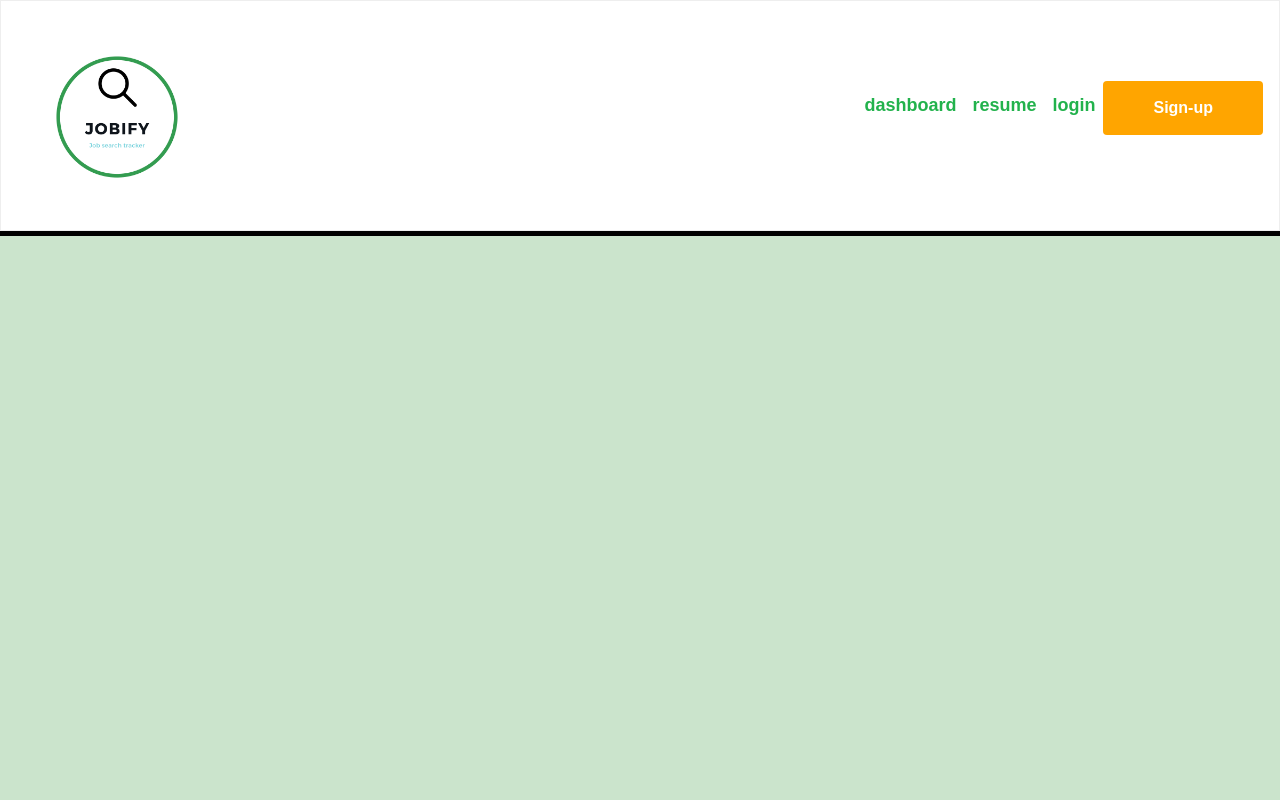
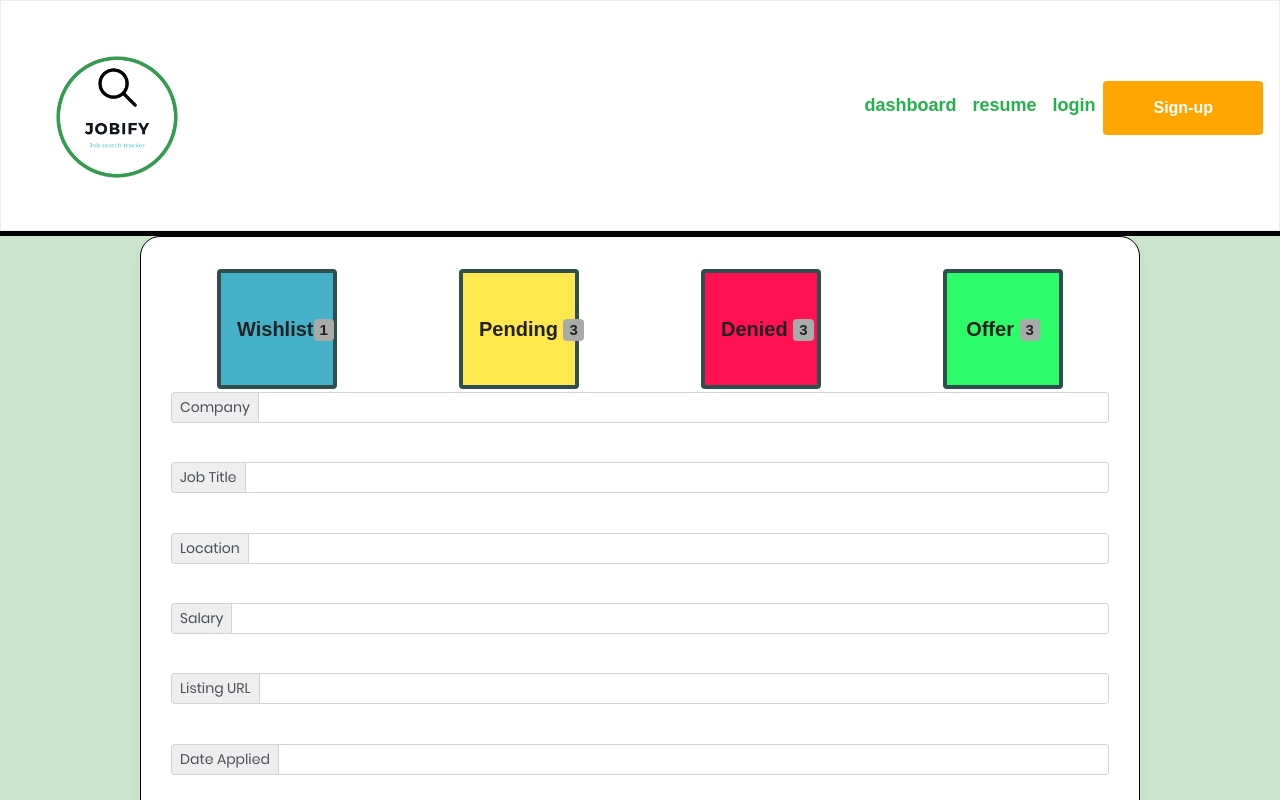
Before and after one commit to VHarris113/jobify, a React (Create React App) app in the folder client/: page /insert in a window 1280 px wide. Shown: the top 800 px of the page. Built offline with nearby package versions, Linux system fonts and the light colour scheme; a web font is replaced by a local one.

Commit message:
changes to insert

```diff
--- a/client/src/App.js
+++ b/client/src/App.js
@@ -10,6 +10,8 @@ import Upload from './pages/Upload.js';
 import Gallery from './pages/Gallery.js';
 import Tracker from './pages/tracker';
 import "../src/pages/style.css";
+import Insert from './pages/insert.js';
+
 //<Route exact path="/gallery" component={Gallery} />
 
 function App() {
@@ -23,6 +25,7 @@ function App() {
         <Route exact path="/login" component={Login} />
         <Route exact path="/signup" component={Signup} />
         <Route exact path="/resume" component={Resume} />
+        <Route exact path="/insert" component={Insert} />
      {/* //   <Route exact path="/upload" component={Upload} />
        // <Route exact path="/gallery" component={Gallery} /> */}
         {/* <Route component={NoMatch} /> */}
--- /dev/null
+++ b/client/src/pages/insert.js
@@ -0,0 +1,106 @@
+import React from "react";
+import { Link, useParams } from "react-router-dom";
+import { Col, Row, Container } from "../components/Grid";
+import Jumbotron from "../components/Jumbotron";
+import ReactDOM from 'react-dom';
+import { Form } from "react-bootstrap";
+import { InputGroup } from "react-bootstrap";
+import {FormControl} from "react-bootstrap";
+import {Button} from "react-bootstrap";
+import Navbar from "react-bootstrap/Navbar";
+import {Badge} from "react-bootstrap";
+
+function insert() {
+    return (
+      <Container>
+
+        <div className="row">
+      <div className="badge col md-1">
+                <button  id= "wishlist-insert" style={{ width: 120, height: 120 }} type="button" class="btn ">
+                Wishlist<span class="badge badge-secondary"> 1</span>
+                </button>
+            </div>
+            <div className="badge col md-1">
+                <button id= "pending-insert"   style={{ width: 120, height: 120 }} type="button" class="btn ">
+                  Pending <span class="badge badge-secondary"> 3</span>
+                </button>
+            </div>
+            <div  className="badge col md-1">
+                <button  id= "denied-insert"  style={{ width: 120, height:120 }} type="button" class="btn ">
+                  Denied <span class="badge badge-secondary"> 3</span>
+                </button>
+            </div>
+            <div className="badge col md-1">
+                <button  id= "offer-insert"   style={{ width: 120, height: 120 }} type="button" class="btn ">
+                  Offer <span class="badge badge-secondary"> 3</span>
+                </button>
+            </div>
+            </div>
+
+
+
+      <div>
+
+  <InputGroup size="sm" className="mb-3">
+    <InputGroup.Prepend>
+      <InputGroup.Text id="inputGroup-sizing-sm">Company</InputGroup.Text>
+    </InputGroup.Prepend>
+    <FormControl aria-label="Small" aria-describedby="inputGroup-sizing-sm" />
+  </InputGroup>
+  <br />
+  <InputGroup size="sm" className="mb-3">
+    <InputGroup.Prepend>
+      <InputGroup.Text id="inputGroup-sizing-sm">Job Title</InputGroup.Text>
+    </InputGroup.Prepend>
+    <FormControl aria-label="Small" aria-describedby="inputGroup-sizing-sm" />
+  </InputGroup>
+  <br />
+  <InputGroup size="sm" className="mb-3">
+    <InputGroup.Prepend>
+      <InputGroup.Text id="inputGroup-sizing-sm">Location</InputGroup.Text>
+    </InputGroup.Prepend>
+    <FormControl aria-label="Small" aria-describedby="inputGroup-sizing-sm" />
+  </InputGroup>
+  <br />
+  <InputGroup size="sm" className="mb-3">
+    <InputGroup.Prepend>
+      <InputGroup.Text id="inputGroup-sizing-sm">Salary</InputGroup.Text>
+    </InputGroup.Prepend>
+    <FormControl aria-label="Small" aria-describedby="inputGroup-sizing-sm" />
+  </InputGroup>
+  <br />
+  <InputGroup size="sm" className="mb-3">
+    <InputGroup.Prepend>
+      <InputGroup.Text id="inputGroup-sizing-sm">Listing URL</InputGroup.Text>
+    </InputGroup.Prepend>
+    <FormControl aria-label="Small" aria-describedby="inputGroup-sizing-sm" />
+  </InputGroup>
+  <br />
+  <InputGroup size="sm" className="mb-3">
+    <InputGroup.Prepend>
+      <InputGroup.Text id="inputGroup-sizing-sm">Date Applied</InputGroup.Text>
+    </InputGroup.Prepend>
+    <FormControl aria-label="Small" aria-describedby="inputGroup-sizing-sm" />
+  </InputGroup>
+  <br />
+  <InputGroup size="sm" className="mb-3">
+    <InputGroup.Prepend>
+      <InputGroup.Text id="inputGroup-sizing-sm">Follow Up</InputGroup.Text>
+    </InputGroup.Prepend>
+    <FormControl aria-label="Small" aria-describedby="inputGroup-sizing-sm" />
+  </InputGroup>
+  <br />
+  <InputGroup>
+    <InputGroup.Prepend>
+      <InputGroup.Text>Note</InputGroup.Text>
+    </InputGroup.Prepend>
+    <FormControl as="textarea" aria-label="With textarea" />
+  </InputGroup>
+  </div>
+</Container>
+
+
+        );
+    }
+
+    export default insert;
--- a/client/src/pages/style.css
+++ b/client/src/pages/style.css
@@ -714,3 +714,37 @@ display-flex, .display-flex, .display-flex-center, .signup-content, .signin-cont
                     .social-label {
                       margin-right: 0px;
                       margin-bottom: 10px; } }
+                      #denied-insert
+                      {
+                          border-style: solid;
+                          border-width: 4px;
+                          border-color: darkslategray;
+                          font-size: 20px;
+                          background-color: #FF1152;
+                      }
+                      #offer-insert
+                      {
+                          border-style: solid;
+                          border-width: 4px;
+                          border-color: darkslategray;
+                          font-size: 20px;
+                          background-color: #2CFB6A;
+                      }
+
+                      #pending-insert
+                      {
+                          border-style: solid;
+                          border-width: 4px;
+                          border-color: darkslategray;
+                          font-size: 20px;
+                          background-color: #FFE74E;
+                      }
+
+#wishlist-insert
+{
+    border-style: solid;
+    border-width: 4px;
+    border-color: darkslategray;
+    font-size: 20px;
+    background-color: #45B1C9;
+}
--- a/client/src/pages/tracker.js
+++ b/client/src/pages/tracker.js
@@ -32,7 +32,7 @@ function Tracker(props) {
             </div>
 
               <div id = "addbtn" class="text-right">
-                <button type="button" class="btn ">Add Job</button>
+              <a href="/insert"  id = "btn-sign-up" class="btn btn-secondary">Add a Job</a>
             </div>
               <table class="table table-striped">
   <thead>
```
Also changed, not shown: client/src/pages/insert/NavBar.js (added, +33 -0 lines).
